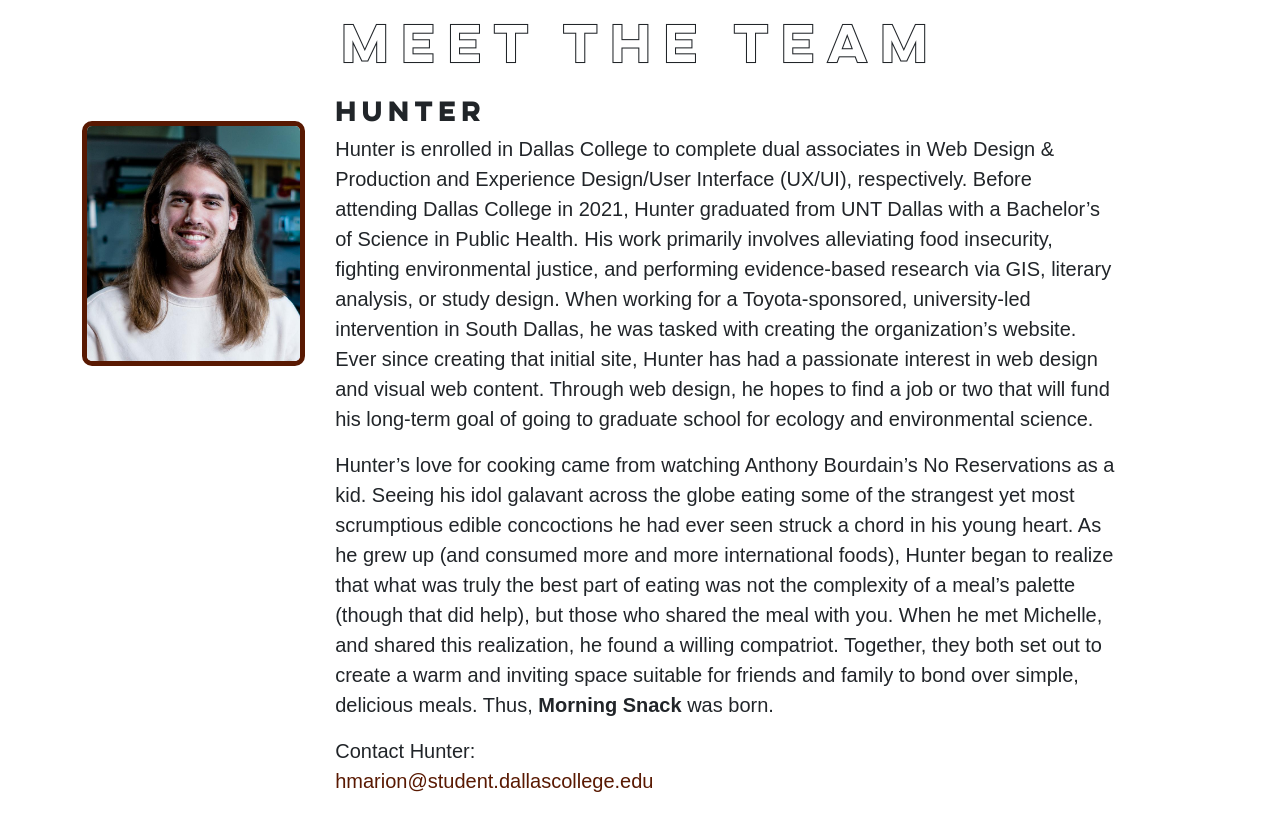
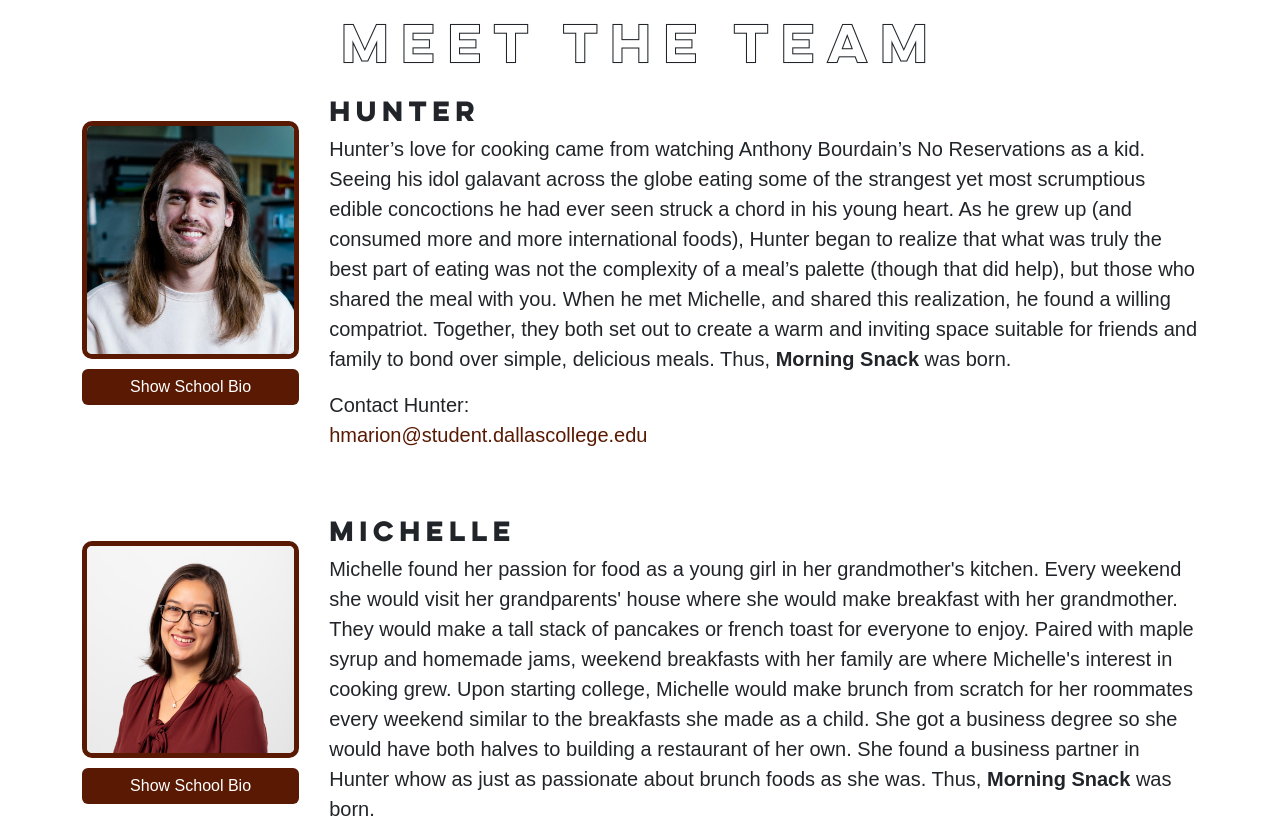
Before and after one commit to michellenicolephillips/morning-snack, a React (Create React App) app: page /about in a window 1280 px wide. Shown: the part 700-1518 px from the top of the page. Built offline with nearby package versions, Linux system fonts and the light colour scheme.

Commit message:
buttons to toggle between bios

```diff
--- a/src/App.scss
+++ b/src/App.scss
@@ -296,8 +296,18 @@ margin-bottom: 50px;
 .teamMember{
      font-family: "Lulo Clean Bold", sans-serif;
      font-size: 25px;
+
 }
-.techBio, .retaurantBio {
+.member {
+    display: inline-block;
+
+    margin: 0;
+}
+
+.hidden {
+    display: none;
+}
+.techBio, .restaurantBio {
 
     font-family: 'Avenir LT Std', sans-serif;
     font-size: 20px;
@@ -318,6 +328,19 @@ margin-bottom: 50px;
         color: #95d9da;
     }
 }
+.bioSwitch {
+    width: 100%;
+    margin-top: 10px;
+    background-color: #591902;
+    color: white;
+    font-family: 'Avenir LT Std', sans-serif;
+    border: none;
+}
+
+.bioSwitch:hover {
+    background-color: rgba(89,25,2,.5);
+    border: none;
+}
 
 
 @media only screen and (min-width: 800px) {
@@ -325,17 +348,22 @@ margin-bottom: 50px;
     .teamMemberBio {
         display: flex;
     }
-    .teamMemberPic {
+    .picAndButton {
         width: 20%;
         height: 20%;
-        border-radius: 10px;
         margin-right: 30px;
         margin-top: 25px;
+
+    }
+    .teamMemberPic {
+        width: 100%;
+        height: 100%;
+        border-radius: 10px;
         border: solid 5px #591902;
     }
 
     .bothBios {
-        width: 70%;
+        width: 80%;
         margin-bottom: 50px;
     }
 }
@@ -349,6 +377,10 @@ margin-bottom: 50px;
         margin-bottom: 30px;
         margin-top: 25px;
         border: solid 5px #591902;
+    }
+
+    .bioSwitch {
+        margin-bottom: 20px;
     }
 }
 
--- a/src/pages/About.js
+++ b/src/pages/About.js
@@ -1,9 +1,26 @@
 import React from 'react';
-import { Container } from 'react-bootstrap';
+import { Container, Button } from 'react-bootstrap';
 import Michelle from '../assets/michelle.jpg';
 import Hunter from '../assets/hunter.jpg'
 
 class About extends React.Component {
+     constructor(props) {
+          super(props);
+          this.state = {
+               showTechBio1: false,
+               showTechBio2: false
+          }
+          this.handleClick = this.handleClick.bind(this);
+          this.handleClick2 = this.handleClick2.bind(this);
+     }
+
+
+     handleClick() {
+          this.setState(prevState => ({ showTechBio1: !prevState.showTechBio1 }));
+     }
+     handleClick2() {
+          this.setState(prevState => ({ showTechBio2: !prevState.showTechBio2 }));
+     }
 
      render() {
           return (<>
@@ -12,11 +29,16 @@ class About extends React.Component {
                </p>
                <h1 className="pageHeader text-center">MEET THE TEAM</h1>
                <Container>
+
                          <div className="teamMemberBio">
-                              <img className="teamMemberPic" src={Hunter} alt="Hunter" />
+                              <div className="picAndButton">
+                              <img  className="teamMemberPic"src={Hunter} alt="Hunter" />
+                              <Button variant="custom" className="bioSwitch" onClick={this.handleClick} >{this.state.showTechBio1 ? 'Show Restaurant Bio' : 'Show School Bio'}</Button>
+                              </div>
+
                               <div className="bothBios">
                                    <h2 className="teamMember">Hunter</h2>
-                                   <p className="techBio">
+                                   <p className={this.state.showTechBio1? "techBio" : "hidden"}>
                                         Hunter is enrolled in Dallas College to complete dual associates in Web Design & Production and Experience Design/User Interface (UX/UI), respectively.
                                         Before attending Dallas College in 2021, Hunter graduated from UNT Dallas with a Bachelor’s of Science in Public Health.
                                         His work primarily involves alleviating food insecurity, fighting environmental justice, and performing evidence-based research via GIS, literary analysis, or study design.
@@ -24,7 +46,7 @@ class About extends React.Component {
                                         Ever since creating that initial site, Hunter has had a passionate interest in web design and visual web content.
                                         Through web design, he hopes to find a job or two that will fund his long-term goal of going to graduate school for ecology and environmental science.
                                    </p>
-                                   <p className="retaurantBio">
+                                   <p className={this.state.showTechBio1? "hidden" : "restaurantBio"}>
                                    Hunter’s love for cooking came from watching Anthony Bourdain’s No Reservations as a kid.
                                    Seeing his idol galavant across the globe eating some of the strangest yet most scrumptious edible concoctions he had ever seen struck a chord in his young heart.
                                    As he grew up (and consumed more and more international foods), Hunter began to realize that what was truly the best part of eating was not the complexity of a meal’s palette (though that did help),
@@ -37,16 +59,21 @@ class About extends React.Component {
                               </div>
                          </div>
                          <div className="teamMemberBio">
+                              <div className="picAndButton">
                               <img className="teamMemberPic" src={Michelle} alt="michelle" />
+                              <Button variant="custom" className="bioSwitch" onClick={this.handleClick2} >{this.state.showTechBio2 ? 'Show Restaurant Bio' : 'Show School Bio'}</Button>
+                              </div>
+
                               <div className="bothBios">
                                    <h2 className="teamMember">Michelle</h2>
-                                   <p className="techBio">
+
+                                   <p className={this.state.showTechBio2? "techBio" : "hidden"}>
                                         Michelle is pursuing a certificate in Advanced Web Application Development at Dallas College to further her career as a Software Developer. Prior to enrolling at Dallas College, Michelle worked in the Hospitality Industry. She has a bachenlor's degree
                                         from the University of North Texas.At the start of the pandemic, she lost her job. She decided to pursue software development as a career by first teaching herself how to code. She enrolled in Dallas College to have a more structured learning.
                                         During her time in school, she landed her first job as a software developer. Her coursework as Dallas college is helping her in her newfound career. She hopes to one day join a Master's program to continue developing her skills in tech.
                                         She will complete her certificate in Summer 2023.
                                    </p>
-                                   <p className="retaurantBio">
+                                   <p className={this.state.showTechBio2? "hidden" : "restaurantBio"}>
                                         Michelle found her passion for food as a young girl in her grandmother's kitchen. Every weekend she would visit her grandparents' house where she would make breakfast with her grandmother. They would make a tall stack of
                                         pancakes or french toast for everyone to enjoy. Paired with maple syrup and homemade jams, weekend breakfasts with her family are where Michelle's interest in cooking grew. Upon starting college, Michelle would make brunch from scratch
                                         for her roommates every weekend similar to the breakfasts she made as a child. She got a business degree so she would have both halves to building a restaurant of her own. She found a business partner in Hunter whow as just as passionate about
```
